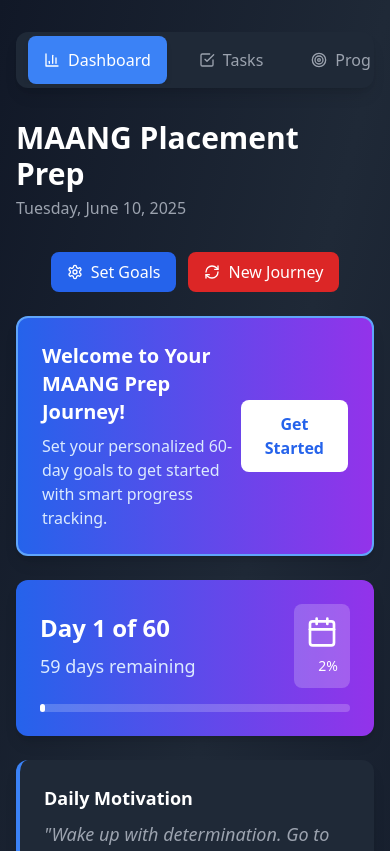
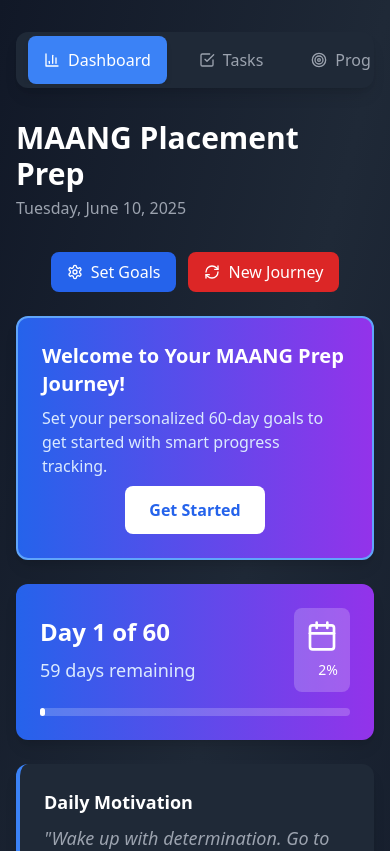
Before and after one commit to BHSajuu/Advanced-Placement-Preparation-Tracker, a React (Vite) app: page / in a window 390 px wide. Shown: the top 851 px of the page. Built offline with nearby package versions, Linux system fonts and the light colour scheme.

Commit message:
complete project updated to more advaced

```diff
--- a/src/components/Dashboard.tsx
+++ b/src/components/Dashboard.tsx
@@ -108,7 +108,7 @@
       {/* Goal Setup Prompt */}
       {!userGoals && (
         <div className="bg-gradient-to-r from-blue-600 to-purple-600 rounded-xl p-6 text-white shadow-lg border-2 border-blue-400">
-          <div className="flex items-center justify-between">
+          <div className="flex flex-col lg:flex-row gap-2 lg:gap-0 items-center justify-between">
             <div>
               <h2 className="text-xl font-bold mb-2">Welcome to Your MAANG Prep Journey!</h2>
               <p className="text-blue-100">
```
